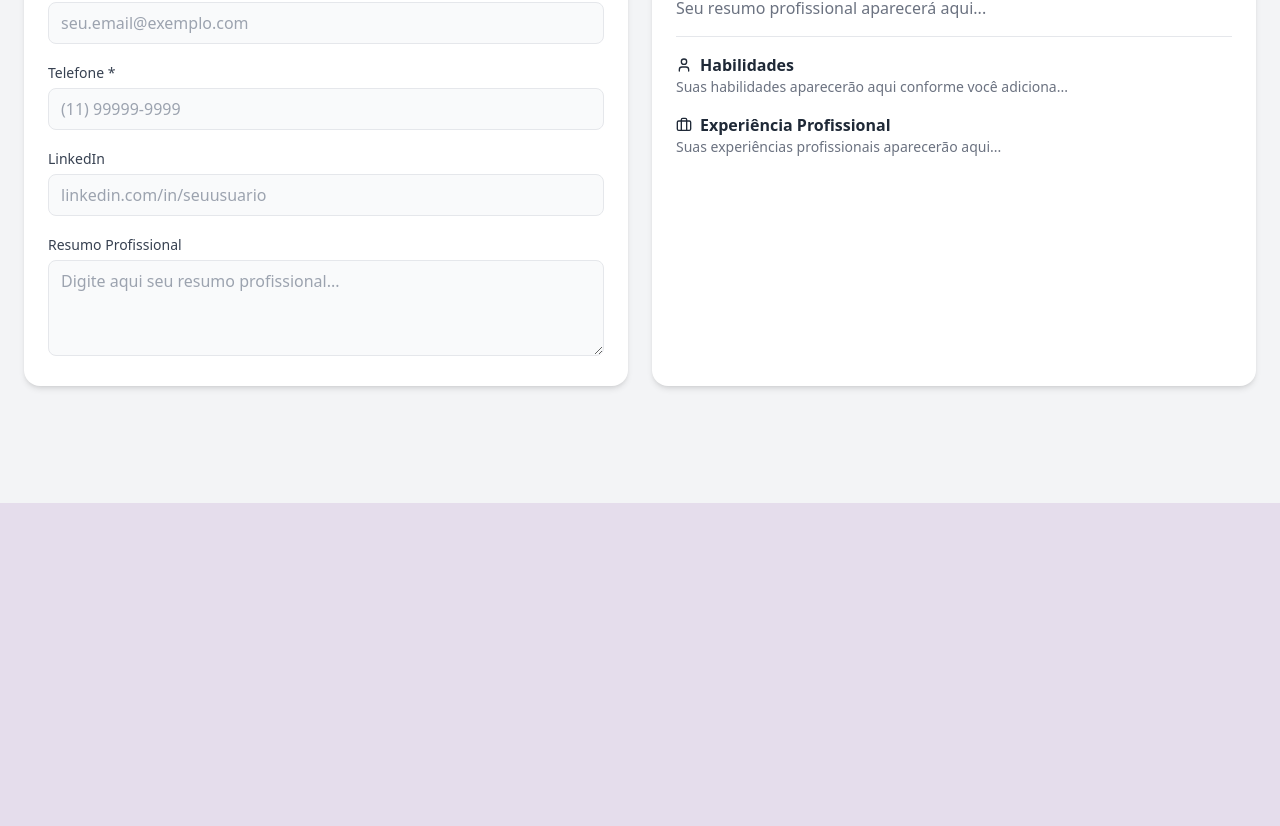
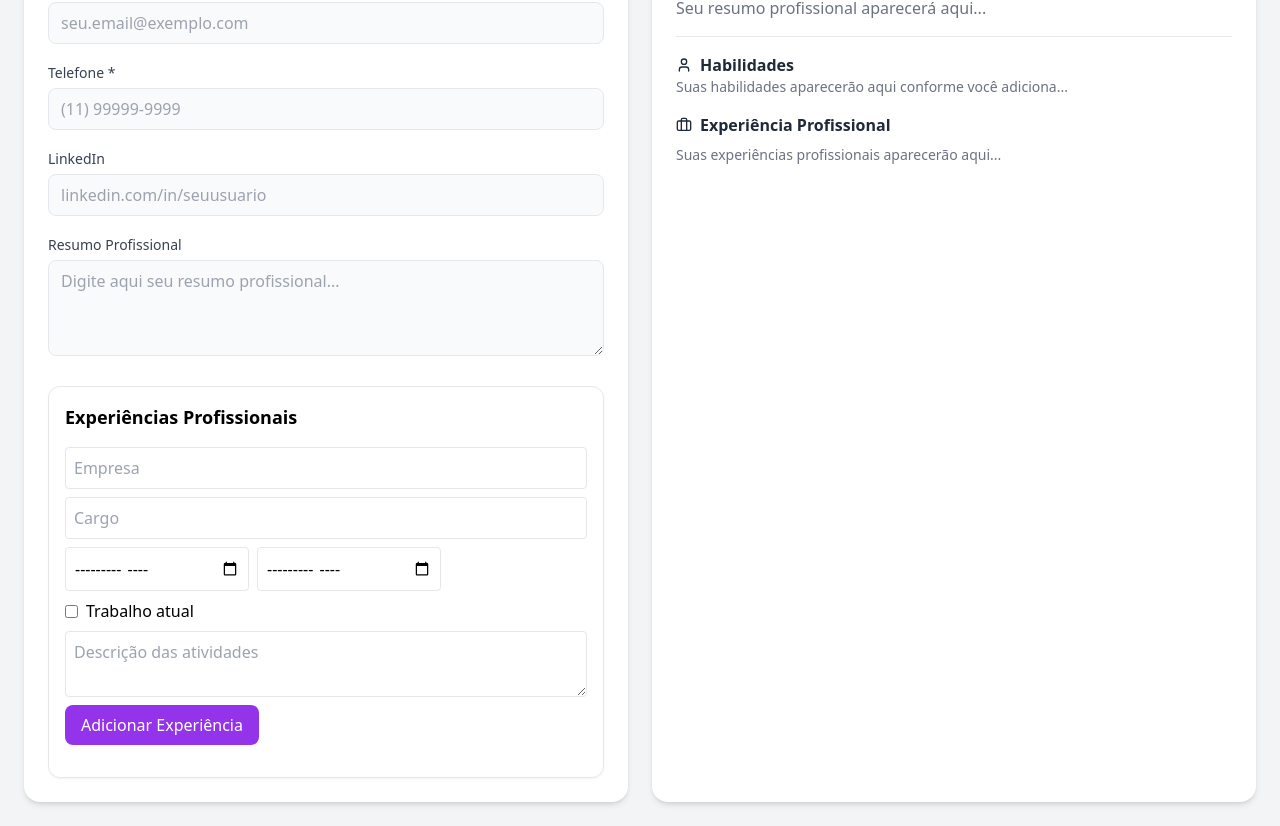
Before and after one commit to PatQuei/CV-Builder-AI---Requisitos-do-Projeto---Grupo-DOMinadores, a React (Vite) app: page / in a window 1280 px wide. Shown: the part 297-1123 px from the top of the page. Before the commit the page ends 800 px from the top, so only its background shows below. Built offline with nearby package versions, Linux system fonts and the light colour scheme.

Commit message:
Adicionando conexão do Experience.tsx com App.tsx

```diff
--- a/src/App.tsx
+++ b/src/App.tsx
@@ -1,7 +1,19 @@
 import { useState } from "react";
-import { Mail, Phone, Linkedin, User, FileText, Key, Download, Briefcase, Moon, Sun,
+import {
+  Mail,
+  Phone,
+  Linkedin,
+  User,
+  FileText,
+  Key,
+  Download,
+  Briefcase,
+  Moon,
+  Sun,
 } from "lucide-react";
 import { useDarkMode } from "./hooks/useDarkMode";
+import type { ExperienceItem } from "./types/cv.types";
+import ExperienceForm from "./components/Form/Experience";
 
 export default function App() {
   const [formData, setFormData] = useState({
@@ -11,6 +23,8 @@ export default function App() {
     linkedin: "",
     resumo: "",
   });
+
+  const [experiences, setExperiences] = useState<ExperienceItem[]>([]);
 
   const { darkMode, setDarkMode } = useDarkMode();
 
@@ -73,6 +87,7 @@ export default function App() {
           </p>
 
           <div className="space-y-4">
+            {/* Nome */}
             <div>
               <label className="text-sm font-medium text-gray-700 dark:text-gray-300">
                 Nome Completo *
@@ -86,6 +101,8 @@ export default function App() {
                 className="w-full border rounded-lg px-3 py-2 mt-1 bg-gray-50 dark:bg-gray-800 text-gray-900 dark:text-gray-100"
               />
             </div>
+
+            {/* Email */}
             <div>
               <label className="text-sm font-medium text-gray-700 dark:text-gray-300">
                 Email *
@@ -99,6 +116,8 @@ export default function App() {
                 className="w-full border rounded-lg px-3 py-2 mt-1 bg-gray-50 dark:bg-gray-800 text-gray-900 dark:text-gray-100"
               />
             </div>
+
+            {/* Telefone */}
             <div>
               <label className="text-sm font-medium text-gray-700 dark:text-gray-300">
                 Telefone *
@@ -112,6 +131,8 @@ export default function App() {
                 className="w-full border rounded-lg px-3 py-2 mt-1 bg-gray-50 dark:bg-gray-800 text-gray-900 dark:text-gray-100"
               />
             </div>
+
+            {/* LinkedIn */}
             <div>
               <label className="text-sm font-medium text-gray-700 dark:text-gray-300">
                 LinkedIn
@@ -125,6 +146,8 @@ export default function App() {
                 className="w-full border rounded-lg px-3 py-2 mt-1 bg-gray-50 dark:bg-gray-800 text-gray-900 dark:text-gray-100"
               />
             </div>
+
+            {/* Resumo */}
             <div>
               <label className="text-sm font-medium text-gray-700 dark:text-gray-300">
                 Resumo Profissional
@@ -137,6 +160,14 @@ export default function App() {
                 className="w-full border rounded-lg px-3 py-2 mt-1 h-24 bg-gray-50 dark:bg-gray-800 text-gray-900 dark:text-gray-100"
               />
             </div>
+          </div>
+
+          {/* 🔽 Formulário de Experiências */}
+          <div className="mt-6">
+            <ExperienceForm
+              experiences={experiences}
+              setExperiences={setExperiences}
+            />
           </div>
         </div>
 
@@ -169,8 +200,7 @@ export default function App() {
             </p>
 
             <p className="text-gray-500 dark:text-gray-400 mt-4">
-              {formData.resumo ||
-                "Seu resumo profissional aparecerá aqui..."}
+              {formData.resumo || "Seu resumo profissional aparecerá aqui..."}
             </p>
 
             <hr className="my-4 border-gray-200 dark:border-gray-700" />
@@ -188,9 +218,17 @@ export default function App() {
               <h4 className="font-bold flex items-center gap-2 text-gray-800 dark:text-white">
                 <Briefcase className="w-4 h-4" /> Experiência Profissional
               </h4>
-              <p className="text-sm text-gray-500 dark:text-gray-400">
-                Suas experiências profissionais aparecerão aqui...
-              </p>
+              <ul className="text-sm text-gray-500 dark:text-gray-400 mt-2 space-y-2">
+                {experiences.length > 0 ? (
+                  experiences.map((exp) => (
+                    <li key={exp.id} className="border p-2 rounded">
+                      <strong>{exp.position}</strong> - {exp.company}
+                    </li>
+                  ))
+                ) : (
+                  <p>Suas experiências profissionais aparecerão aqui...</p>
+                )}
+              </ul>
             </div>
           </div>
         </div>
--- a/src/components/Form/Experience.tsx
+++ b/src/components/Form/Experience.tsx
@@ -1,84 +1,138 @@
-import { Experience } from "/src/types/cv.types.ts";
+import { useState } from "react";
+import type { ExperienceItem } from "../../types/cv.types";
 
-interface ExperienceSectionProps {
-  experiences: Experience[];
+interface ExperienceFormProps {
+  experiences: ExperienceItem[];
+  setExperiences: React.Dispatch<React.SetStateAction<ExperienceItem[]>>;
 }
 
-export const ExperienceSection = ({ experiences }: ExperienceSectionProps) => {
-  if (experiences.length === 0) return null;
+export default function ExperienceForm({
+  experiences,
+  setExperiences,
+}: ExperienceFormProps) {
+  const [form, setForm] = useState<ExperienceItem>({
+    id: crypto.randomUUID(),
+    company: "",
+    position: "",
+    startDate: "",
+    endDate: "",
+    isCurrent: false,
+    description: "",
+  });
 
-  const formatPeriod = (
-    startDate: string,
-    endDate: string,
-    isCurrentJob: boolean
+  // Atualiza os campos do form
+  const handleChange = (
+    e: React.ChangeEvent<HTMLInputElement | HTMLTextAreaElement>
   ) => {
-    const formatDate = (dateString: string) => {
-      if (!dateString) return "";
+    const { name, value, type, checked } = e.target;
+    setForm({
+      ...form,
+      [name]: type === "checkbox" ? checked : value,
+    });
+  };
 
-      // Handle YYYY-MM format
-      if (/^\d{4}-\d{2}$/.test(dateString)) {
-        const [year, month] = dateString.split("-");
-        const monthNames = [
-          "Jan",
-          "Fev",
-          "Mar",
-          "Abr",
-          "Mai",
-          "Jun",
-          "Jul",
-          "Ago",
-          "Set",
-          "Out",
-          "Nov",
-          "Dez",
-        ];
-        return `${monthNames[parseInt(month) - 1]} ${year}`;
-      }
+  // Adiciona experiência ao array
+  const addExperience = () => {
+    if (
+      form.startDate &&
+      !form.isCurrent &&
+      form.endDate &&
+      form.startDate > form.endDate
+    ) {
+      alert("Data de início não pode ser maior que a data de fim!");
+      return;
+    }
 
-      return dateString;
-    };
+    setExperiences([...experiences, form]);
 
-    const start = formatDate(startDate);
-    const end = isCurrentJob ? "Presente" : formatDate(endDate);
-
-    if (!start) return "";
-    return `${start} - ${end || "Presente"}`;
+    // limpa o form para o próximo cadastro
+    setForm({
+      id: crypto.randomUUID(),
+      company: "",
+      position: "",
+      startDate: "",
+      endDate: "",
+      isCurrent: false,
+      description: "",
+    });
   };
 
   return (
-    <div>
-      <h2 className="text-lg font-semibold text-foreground mb-3 border-b border-border pb-1">
-        Experiência Profissional
-      </h2>
-      <div className="space-y-4">
-        {experiences.map((experience) => (
-          <div key={experience.id} className="space-y-2">
-            <div className="flex justify-between items-start">
-              <div>
-                <h3 className="font-semibold text-foreground">
-                  {experience.position || "Cargo"}
-                </h3>
-                <p className="text-primary font-medium text-sm">
-                  {experience.company || "Nome da Empresa"}
-                </p>
-              </div>
-              <span className="text-xs text-muted-foreground whitespace-nowrap ml-4">
-                {formatPeriod(
-                  experience.startDate,
-                  experience.endDate,
-                  experience.isCurrentJob
-                )}
-              </span>
-            </div>
+    <div className="p-4 border rounded-xl shadow-sm mt-6">
+      <h2 className="text-lg font-semibold mb-4">Experiências Profissionais</h2>
 
-            {experience.description && (
-              <p className="text-sm text-muted-foreground leading-relaxed">
-                {experience.description}
-              </p>
-            )}
-          </div>
+      <input
+        type="text"
+        name="company"
+        placeholder="Empresa"
+        value={form.company}
+        onChange={handleChange}
+        className="block w-full p-2 border rounded mb-2"
+      />
+
+      <input
+        type="text"
+        name="position"
+        placeholder="Cargo"
+        value={form.position}
+        onChange={handleChange}
+        className="block w-full p-2 border rounded mb-2"
+      />
+
+      <div className="flex gap-2 mb-2">
+        <input
+          type="month"
+          name="startDate"
+          value={form.startDate}
+          onChange={handleChange}
+          className="p-2 border rounded"
+        />
+        {!form.isCurrent && (
+          <input
+            type="month"
+            name="endDate"
+            value={form.endDate}
+            onChange={handleChange}
+            className="p-2 border rounded"
+          />
+        )}
+      </div>
+
+      <label className="flex items-center gap-2 mb-2">
+        <input
+          type="checkbox"
+          name="isCurrentJob"
+          checked={form.isCurrent}
+          onChange={handleChange}
+        />
+        Trabalho atual
+      </label>
+
+      <textarea
+        name="description"
+        placeholder="Descrição das atividades"
+        value={form.description}
+        onChange={handleChange}
+        className="block w-full p-2 border rounded mb-2"
+      />
+
+      <button
+        onClick={addExperience}
+        className="bg-purple-600 text-white px-4 py-2 rounded-lg"
+      >
+        Adicionar Experiência
+      </button>
+
+      {/* Lista das experiências já adicionadas */}
+      <ul className="mt-4 space-y-2">
+        {experiences.map((exp) => (
+          <li key={exp.id} className="border p-2 rounded text-sm">
+            <strong>{exp.position}</strong> - {exp.company}
+            <br />
+            {exp.startDate} - {exp.isCurrent ? "Presente" : exp.endDate}
+          </li>
         ))}
-      </div>
+      </ul>
     </div>
   );
-};
+}
```
Also changed, not shown: src/types/cv.types.ts (line endings or trailing spaces).
